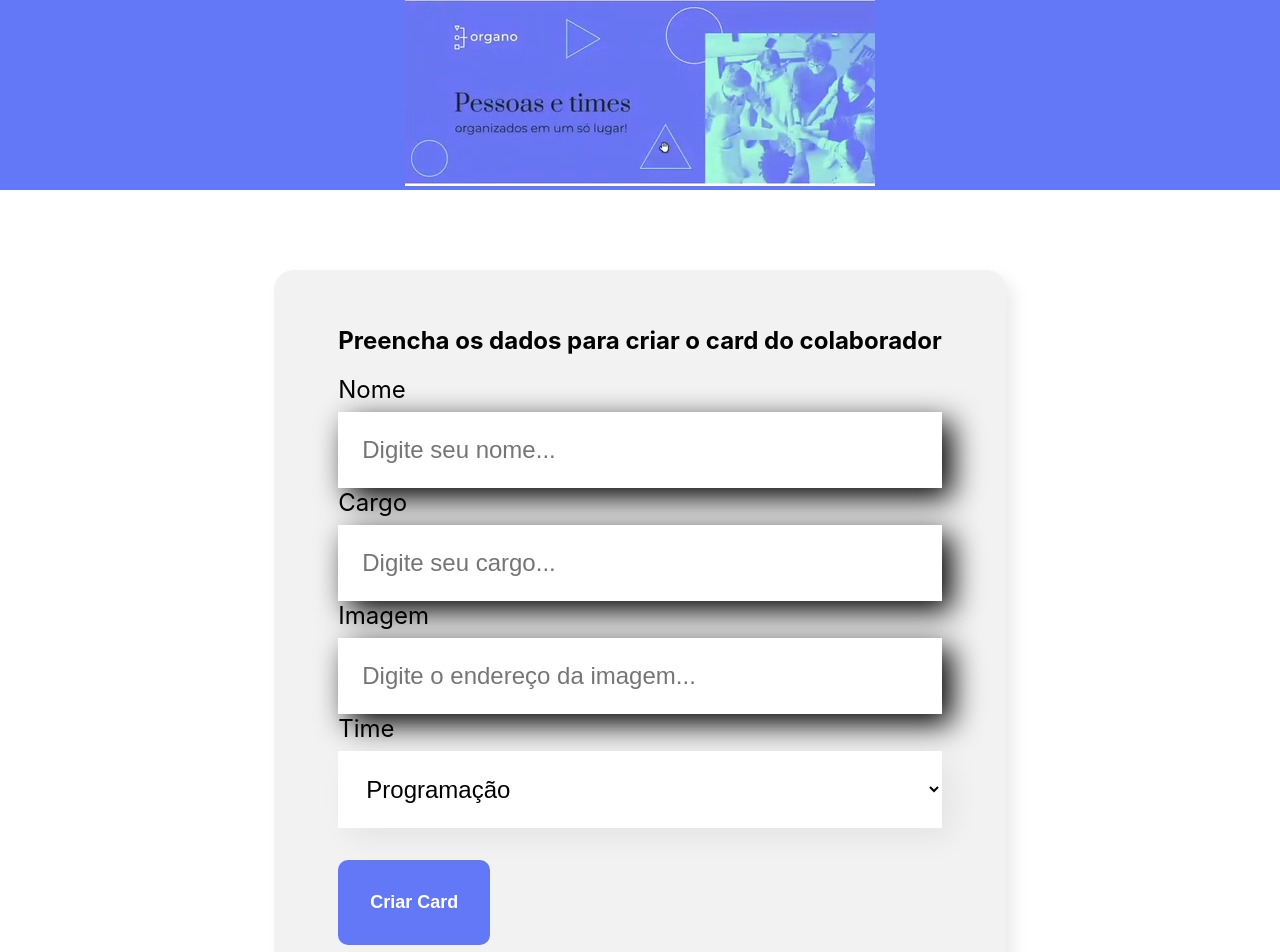
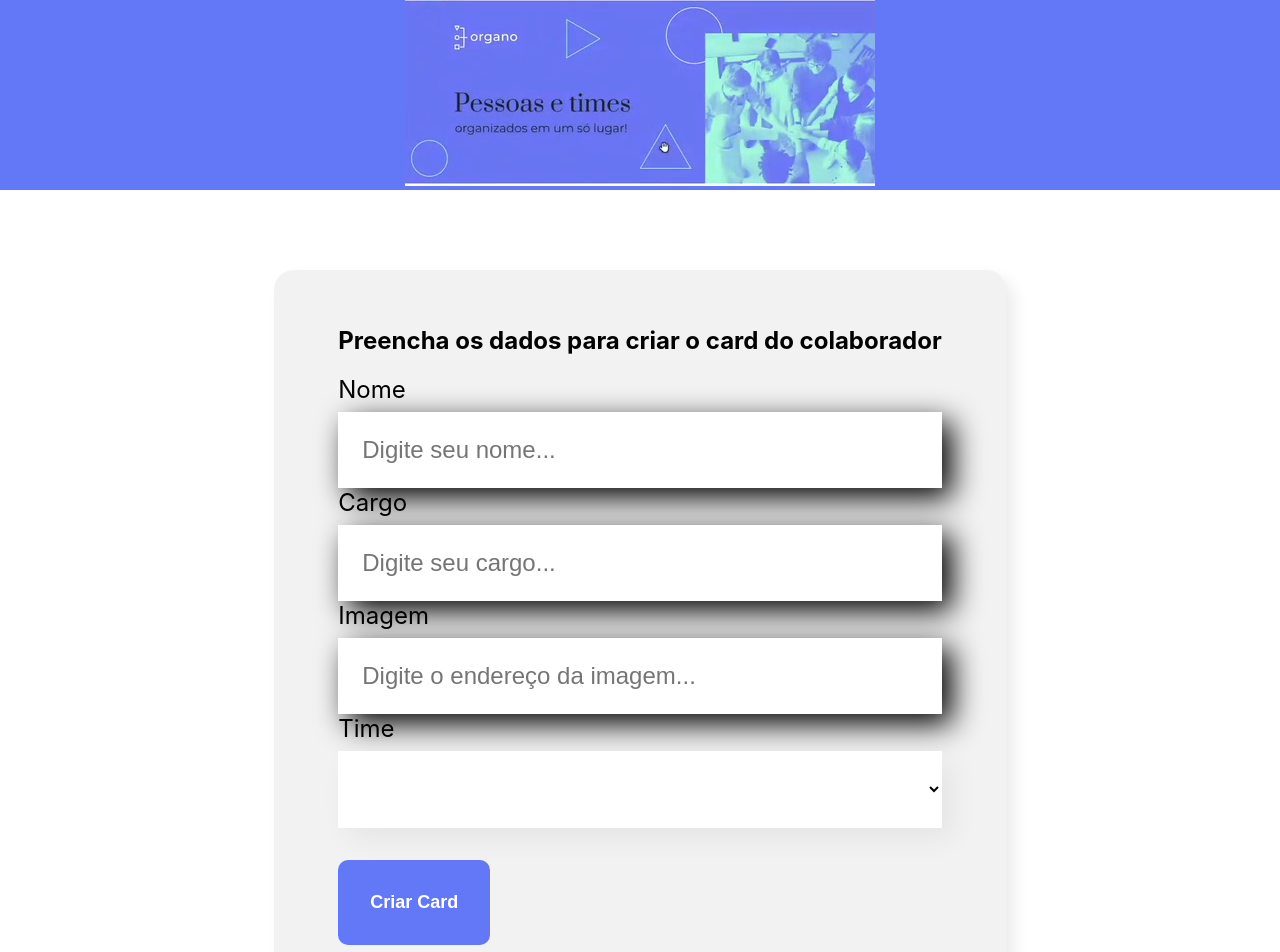
Before and after one commit to NeugeMa/organo, a React (Create React App) app: page / in a window 1280 px wide. Shown: the top 952 px of the page. Built offline with nearby package versions, Linux system fonts and the light colour scheme.

Commit message:
Ler e interpretar mensagens de erro; Corrigir erros; Depurar o seu código com o debugger.

```diff
--- a/src/App.js
+++ b/src/App.js
@@ -46,7 +46,7 @@
     const [colaboradores, setColaboradores] = useState([])
 
     const aoNovoColaboradorAdicionado = (colaborador) => {
-        console.log(colaborador)
+        debugger
         setColaboradores([...colaboradores, colaborador])
     }
 
--- a/src/componentes/Colaborador/index.js
+++ b/src/componentes/Colaborador/index.js
@@ -1,8 +1,8 @@
 import './Colaborador.css'
 
-const Colaborador = ({ nome, imagem, cargo }) => {
+const Colaborador = ({ nome, imagem, cargo, corDeFundo }) => {
     return (<div className='colaborador'>
-        <div className='cabecalho'>
+        <div className='cabecalho' style={{ backgroundColor: corDeFundo }}>
             <img src={imagem} alt={nome}/>
         </div>
         <div className='rodape'>
--- a/src/componentes/ListaSuspensa/index.js
+++ b/src/componentes/ListaSuspensa/index.js
@@ -4,7 +4,8 @@
     return (
         <div className='lista-suspensa'>
             <label>{props.label}</label>
-            <select onChange={evento => props.aoAlterado(evento.target.value)} required={props.required} value={props.value}>
+            <select onChange={evento => props.aoAlterado(evento.target.value)} required={props.required} value={props.valor}>
+                <option value=""></option>
                 {props.itens.map(item => {
                     return <option key={item}>{item}</option>
                 })}
--- a/src/componentes/Time/index.js
+++ b/src/componentes/Time/index.js
@@ -8,7 +8,7 @@
         (props.colaboradores.length > 0) ? <section className='time' style={css}>
             <h3 style={{ borderColor: props.corPrimaria }}>{props.nome}</h3>
             <div className='colaboradores'>
-                {props.colaboradores.map( colaborador => <Colaborador nome={colaborador.nome} cargo={colaborador.cargo} imagem={colaborador.imagem}/> )}
+                {props.colaboradores.map( colaborador => <Colaborador corDeFundo={props.corPrimaria} key={colaborador.nome} nome={colaborador.nome} cargo={colaborador.cargo} imagem={colaborador.imagem}/> )}
             </div>
         </section>
         : ''
```
